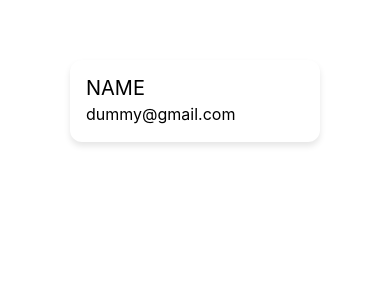
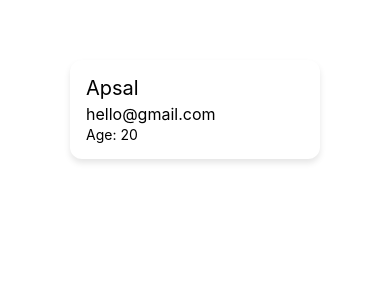
Before and after one commit to ApsalSyed/TypeScriptLearning, a React Native app: screen / in a window 390 px wide. Shown: the top 300 px of the page. Built offline with nearby package versions, Linux system fonts and the light colour scheme.

Commit message:
usage in home page

```diff
--- a/src/page/home-page.tsx
+++ b/src/page/home-page.tsx
@@ -34,7 +34,7 @@ const HomePage: React.FC = () => {
         ]}
       /> */}
 
-      <UserCard />
+      <UserCard age={20} name="Apsal" email="hello@gmail.com" showage={true} />
     </View>
   );
 };
```
